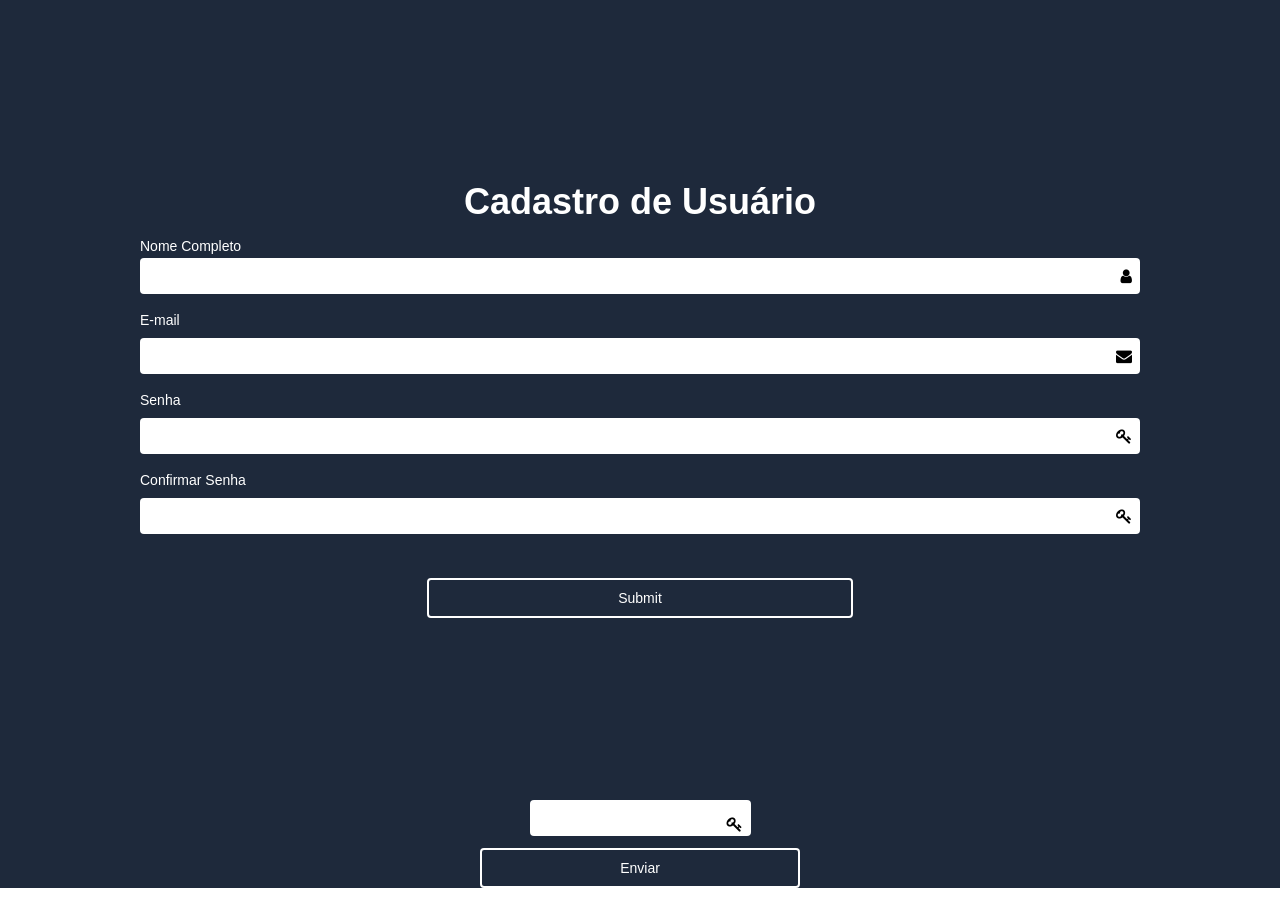
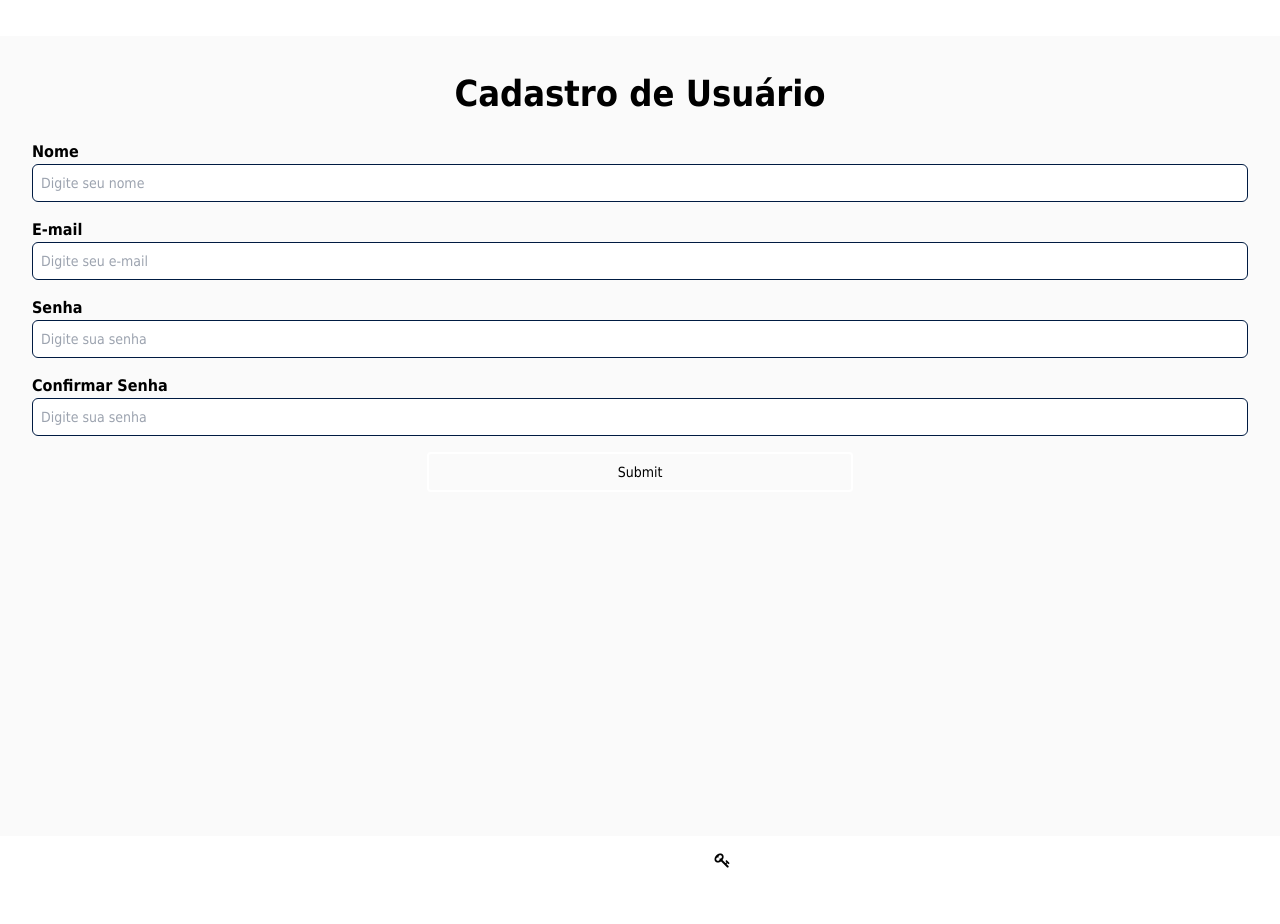
Before and after one commit to VINNE7/chefaofront, a React (Vite) app: page /signup in a window 1280 px wide. Before the commit the page ends 888 px from the top, so only its background shows below. Built offline with nearby package versions, Linux system fonts and the light colour scheme.

Commit message:
ajustes no form

```diff
--- a/src/components/button/index.tsx
+++ b/src/components/button/index.tsx
@@ -3,10 +3,9 @@ interface IButtonProps {
   type?: string
 }
 
-export default function FormButton(props: IButtonProps){
+export default function FormButtonBack(props: IButtonProps){
   return(
     <button
-      type={props.type}
      className="box-border rounded border-solid border-2 border-white py-2 px-4 text-sm text-white w-1/4 items-center justify-center text-center">
       {props.buttonLabel}
     </button>
--- a/src/pages/signup/index.tsx
+++ b/src/pages/signup/index.tsx
@@ -3,7 +3,6 @@ import FormButton from "../../components/button";
 
 type FormValues = {
   firstName: string;
-  lastName: string;
   email: string;
   password: string;
 };
@@ -14,23 +13,23 @@ export default function Signup() {
     alert(JSON.stringify(data));
 
   return (
-    <div className="min-h-screen w-screen flex justify-center items-center flex-col  bg-slate-800">
-      <div className="min-h-screen min-w-full flex justify-center items-center flex-col  bg-slate-800">
-        <h1 className="text-white text-4xl text-center font-bold">
+    <div className="min-h-screen w-screen flex justify-center items-center flex-col  bg-semiwhitelate-800">
+      <div className="min-h-screen min-w-full flex justify-start items-center flex-col mt-9 bg-semiwhite">
+        <h1 className="raisinblack text-4xl leading-12 text-center font-bold w-4/5 mt-9 mb-6">
           Cadastro de Usuário
         </h1>
         <form
           onSubmit={handleSubmit(onSubmit)}
-          className="w-4/5 m-0 bg-slate-800 p-3 "
+          className="w-full m-0 bg-semiwhite px-8 "
         >
           <div className="input-field">
-            <label className="leading-3 text-left text-white text-sm font-extralight">
-              Nome Completo
+            <label className="leading-6 text-left raisinblack text-base font-bold mb-2">
+              Nome
             </label>
-            <div className="relative ">
-              <i className="fa fa-user absolute top-1/2 -translate-y-1/2 right-2" />
+            <div className="">
               <input
-                className="block box-border w-full rounded border-solid border-1 border-white py-2 pl-4 pr-6 mb-3  text-sm"
+                className="block box-border w-full rounded-md border-solid border border-royalblue py-2 px-2 mb-4 text-sm"
+                placeholder="Digite seu nome"
                 {...register("firstName")}
               />
             </div>
@@ -38,32 +37,34 @@ export default function Signup() {
 
           <div>
             <label
-              className="leading-3 text-left block mb-3 mt-5 text-white text-sm font-extralight"
+              className="leading-6 text-left raisinblack text-base font-bold mb-2"
               htmlFor="email"
             >
               E-mail
             </label>
 
             <div className="relative ">
-              <i className="fa fa-envelope absolute top-1/2 -translate-y-1/2 right-2" />
+
               <input
-                className="block box-border w-full rounded border-solid border-1 border-white py-2 pl-4 pr-6 mb-3  text-sm"
-                {...register("firstName")}
+                className="block box-border w-full rounded-md border-solid border border-royalblue py-2 px-2 mb-4 text-sm"
+                placeholder="Digite seu e-mail"
+                {...register("email")}
               />
             </div>
           </div>
 
           <div>
             <label
-              className="leading-3 text-left block mb-3 mt-5 text-white text-sm font-extralight"
+              className="leading-6 text-left raisinblack text-base font-bold mb-2"
               htmlFor="password"
             >
               Senha
             </label>
             <div className="relative ">
-              <i className="fa fa-key absolute top-1/2 -translate-y-1/2 right-2" />
+
               <input
-                className="block box-border w-full rounded border-solid border-1 border-white py-2 pl-4 pr-6 mb-3  text-sm"
+                className="block box-border w-full rounded-md border-solid border border-royalblue py-2 px-2 mb-4 text-sm"
+                placeholder="Digite sua senha"
                 {...register("firstName")}
               />
             </div>
@@ -71,16 +72,17 @@ export default function Signup() {
 
           <div className="input-field">
             <label
-              className="leading-3 text-left block mb-3 mt-5 text-white text-sm font-extralight"
+              className="leading-6 text-left raisinblack text-base font-bold mb-2"
               htmlFor="password"
             >
               Confirmar Senha
             </label>
             <div className="relative ">
-            <i className="fa fa-key absolute top-1/2 -translate-y-1/2 right-2" />
+
 
             <input
-              className="block box-border w-full rounded border-solid border-1 border-white py-2 px-4 mb-8 text-sm "
+                className="block box-border w-full rounded-md border-solid border border-royalblue py-2 px-2 mb-4 text-sm"
+                placeholder="Digite sua senha"
               type="email"
               {...register("email")}
             />
@@ -88,7 +90,7 @@ export default function Signup() {
           </div>
         </form>
         <input
-          className="flex box-border rounded border-solid border-2 border-white py-2 px-4 text-sm text-white w-1/3 items-center justify-center text-center"
+          className="flex box-border rounded border-solid border-2 border-white py-2 px-4 text-sm raisinblack w-1/3 items-center justify-center text-center"
           type="submit"
         />
       </div>
--- a/src/styles/global.css
+++ b/src/styles/global.css
@@ -14,5 +14,5 @@ html{
 body{
     padding: 0;
     margin: 0;
-    font-family: 'Nunito', sans-serif;
+    font-family: 'tahoma', sans-serif;
 }
--- a/tailwind.config.cjs
+++ b/tailwind.config.cjs
@@ -15,8 +15,12 @@ module.exports = {
       },
       fontFamily: {
         tahoma: 'Tahoma'
-      }
+      },
+      lineHeight: {
+        'extra-loose': '2.5',
+        '12': '2.75rem',
     },
+  }
   },
   plugins: [],
 };
```
